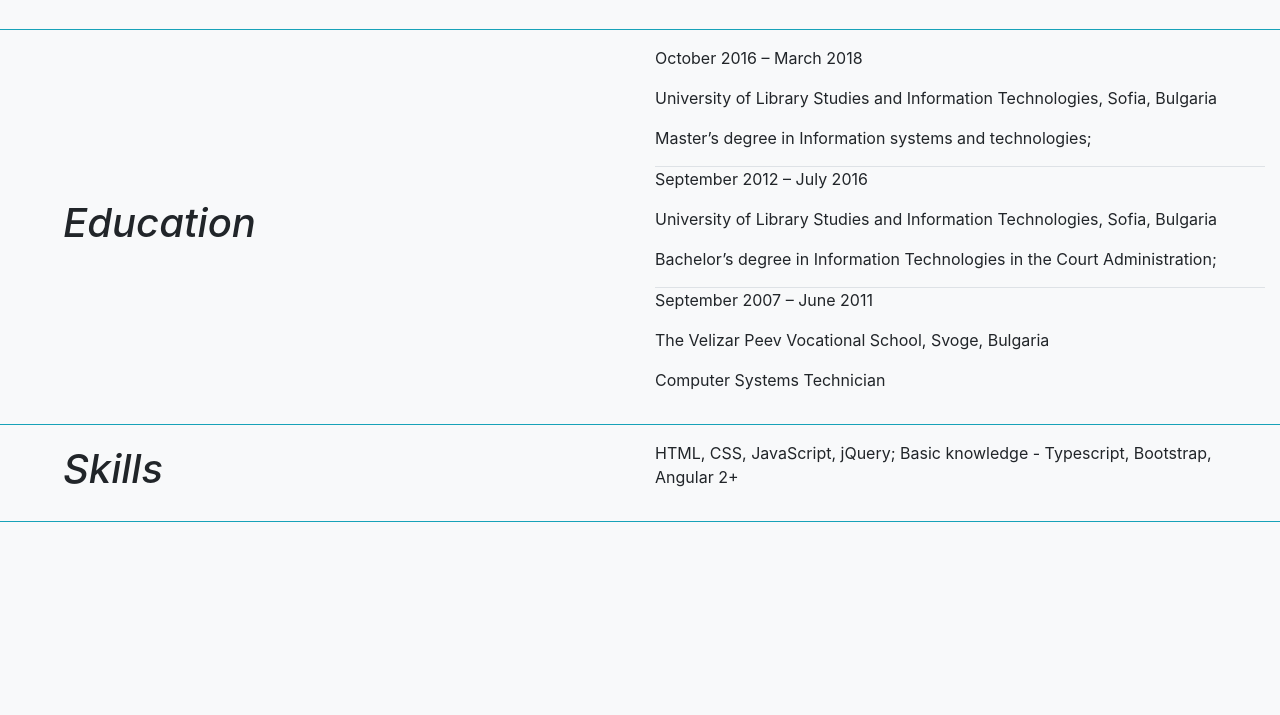
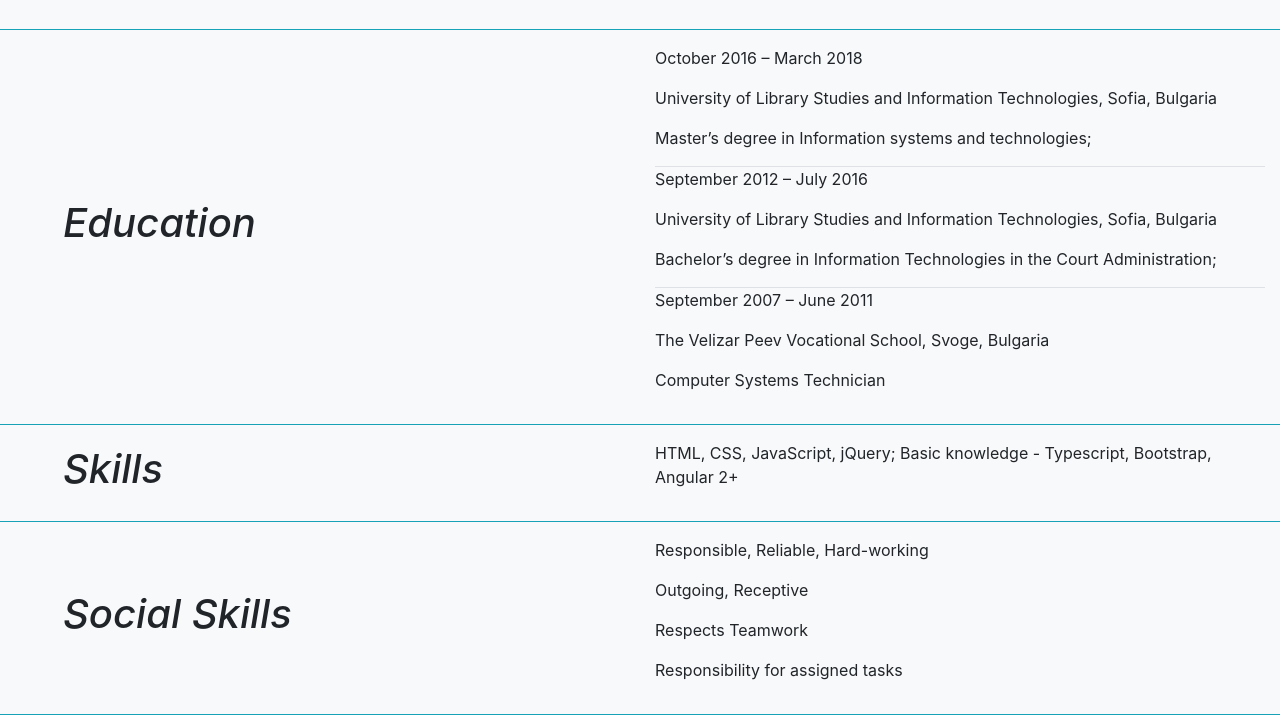
Before and after one commit to AnzheloD/myCV_HTML, a plain HTML site: page index.html in a window 1280 px wide. Shown: the part 860-1575 px from the top of the page. Before the commit the page ends 1382 px from the top, so only its background shows below. Drawn offline with nearby package versions, Linux system fonts and the light colour scheme.

Commit message:
updated social skills

```diff
--- a/index.html
+++ b/index.html
@@ -92,17 +92,19 @@
                 <p>HTML, CSS, JavaScript, jQuery; Basic knowledge - Typescript, Bootstrap, Angular 2+</p>
             </div>
         </div>
-
-
-
-
-
-
+        <div class="row py-3 border-bottom border-info">
+            <div class="col-12 col-md-6 align-self-center font-italic">
+                <h1 class="pl-5">
+                    Social Skills
+                </h1>
+            </div>
+            <div class="col-12 col-md-6">
+                <p>Responsible, Reliable, Hard-working</p>
+                <p>Outgoing, Receptive</p>
+                <p>Respects Teamwork</p>
+                <p>Responsibility for assigned tasks</p>
+            </div>
+        </div>
     </div>
-
-
-
-
-
 </body>
 </html>
```
